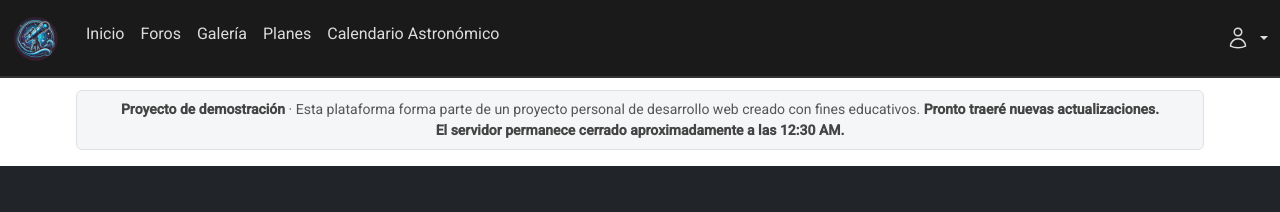
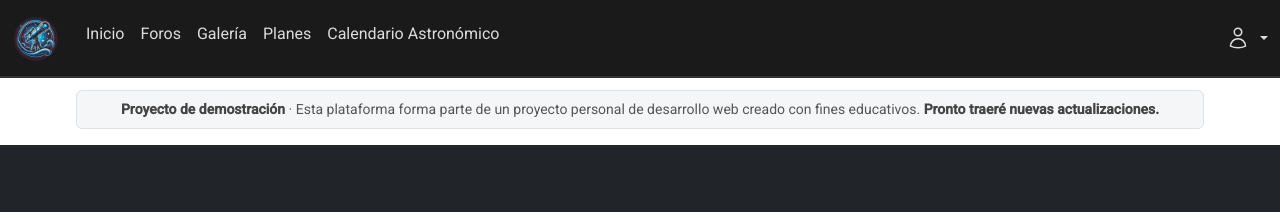
Before and after one commit to SeserCC/Cosmyo-Frontend, an Angular app: page /mantenimiento in a window 1280 px wide. Shown: the top 212 px of the page. Built offline with nearby package versions, Linux system fonts and the light colour scheme; no server answers.

Commit message:
mensaje servidor cerrado eliminado

```diff
--- a/src/app/vista-xeral/cabecera/cabecera.component.html
+++ b/src/app/vista-xeral/cabecera/cabecera.component.html
@@ -119,6 +119,5 @@
         <span style="font-weight:600; color:#444;">Proyecto de demostración</span> ·
         Esta plataforma forma parte de un proyecto personal de desarrollo web creado con fines educativos.
         <span style="font-weight:600; color:#444;">Pronto traeré nuevas actualizaciones.</span><br>
-        <span style="font-weight:600; color:#444;"> El servidor permanece cerrado aproximadamente a las 12:30 AM.</span>
     </div>
 </div>
```
